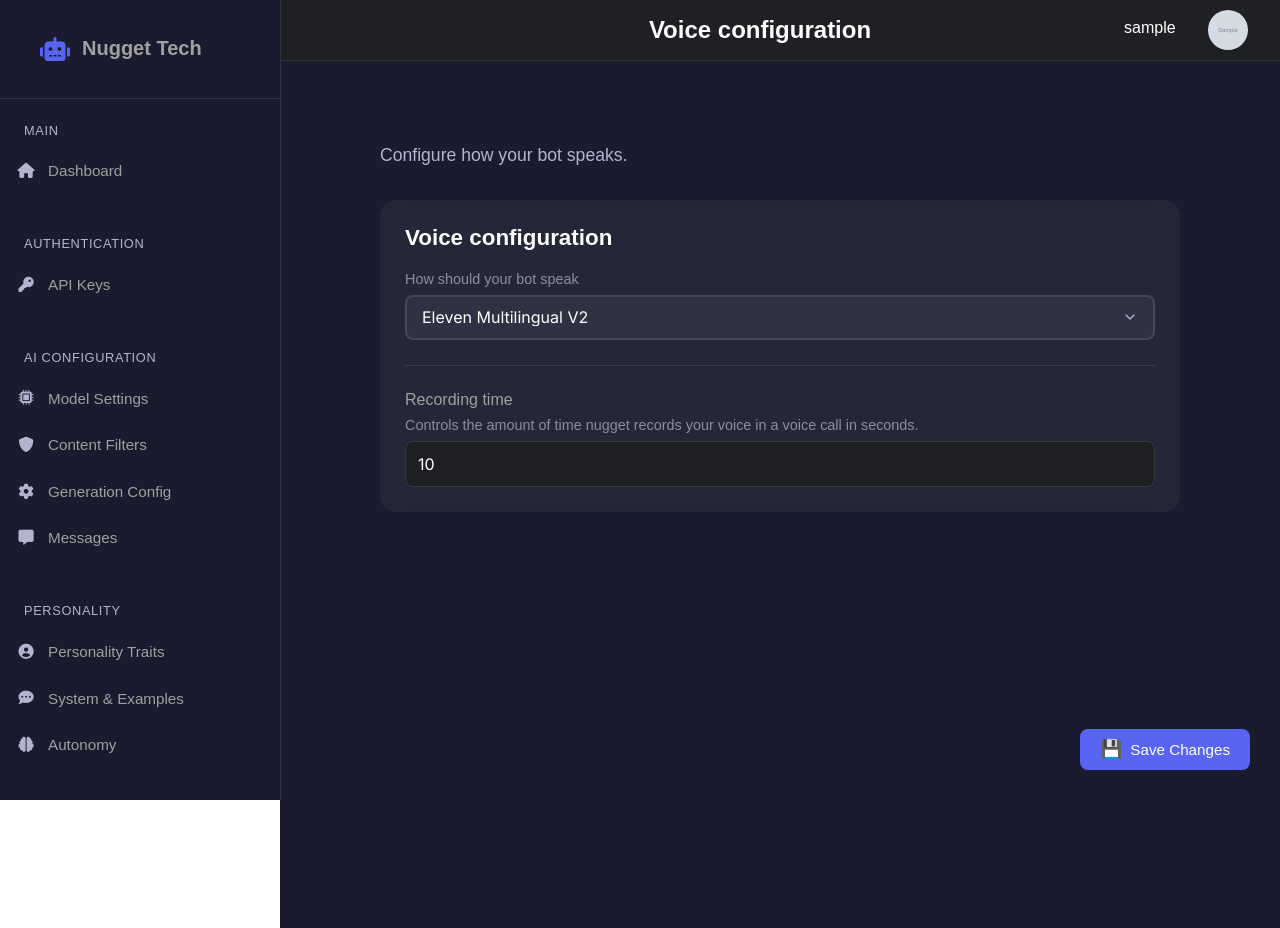
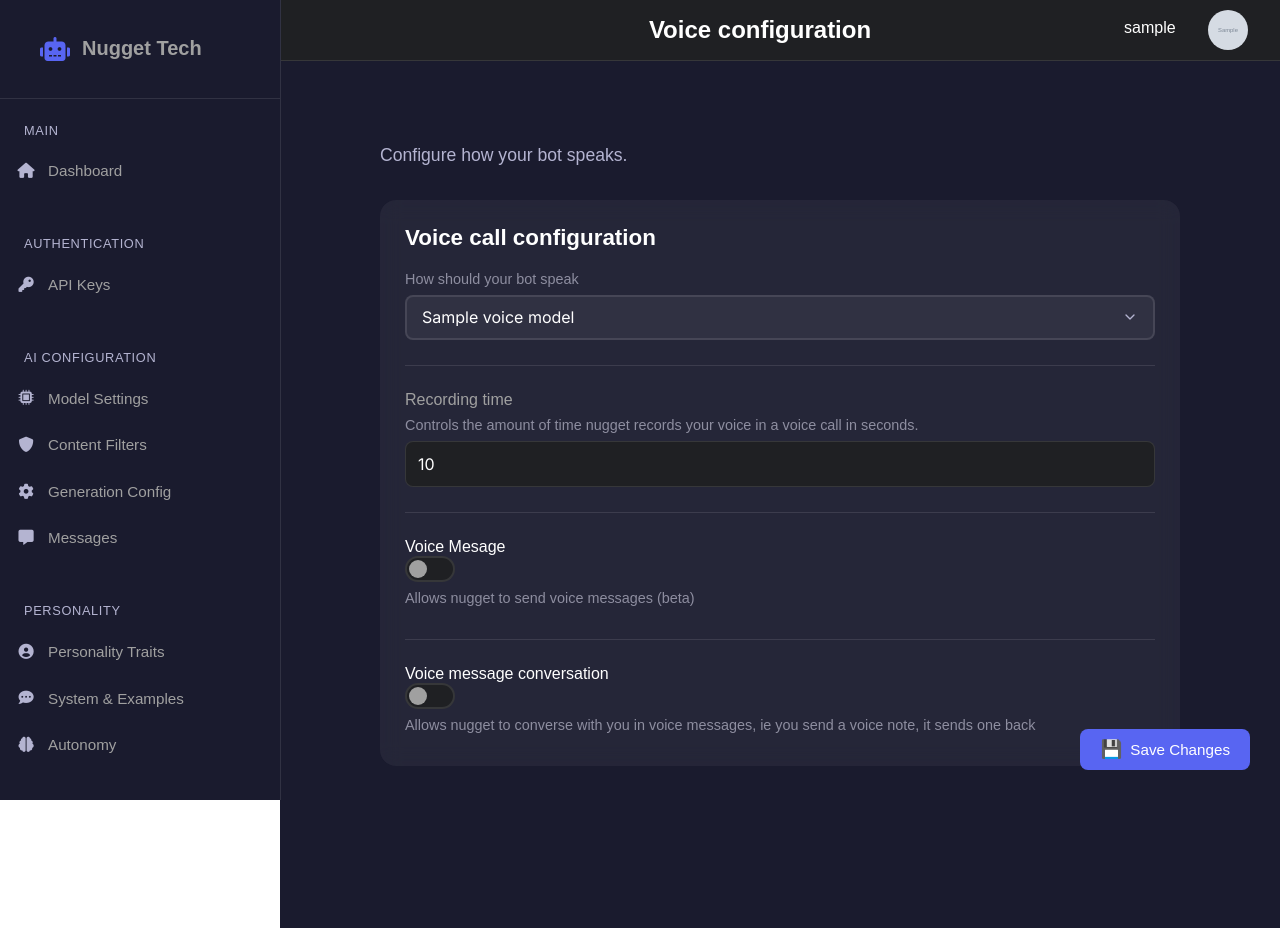
Before and after one commit to Nugget-Tech/Nugget-Panel, a Flask app: template app/templates/dashboard/features/voice.html in a window 1280 px wide. Run offline with Flask 3, Linux system fonts and the light colour scheme; the template is opened without the code that fills it: most values are stand-ins (such as "Sample title", 1, 10 or a date in 2020); grey boxes marked "Sample" are stand-in pictures.

Commit message:
Minor fixes- added new config options, fixed something else idr what

```diff
--- a/app/templates/dashboard/features/voice.html
+++ b/app/templates/dashboard/features/voice.html
@@ -14,21 +14,15 @@
     <form class="settings-form" id="voiceSettingsForm">
         <div class="settings-group">
             <div class="settings-card">
-                <h2 class="card-title">Voice configuration</h2>
+                <h2 class="card-title">Voice call configuration</h2>
 
                 <div class="form-group">
                     <label for=""></label>
                     <div class="input-description">How should your bot speak</div>
                     <select class="input select" id="voiceModel" name="vociceModel">
-                        <option value="">Eleven Multilingual V2</option>
-                        <option value="NEV">Eleven Flash V2.5</option>
-                        <option value="NEV">Eleven Turbo V2.5</option>
-                        <option value="NEV">Eleven Turbo V2</option>
-                        <option value="NEV">Eleven Flash V2</option>
-                        <option value="NEV">Eleven Multilingual V1</option>
-                        <option value="NEV">Eleven English V1</option>
-
-
+                        {% for voice_model in voice_models %}
+                            <option value="{{voice_model.model_id}}">{{voice_model.name}}</option>
+                        {% endfor %}
                     </select>
                 </div>
                 <div class="form-group">
@@ -38,6 +32,27 @@
                         <input type="number" class="input number" id="recording-time" name="recording-time"
                                value="10" min="0">
                     </div>
+                </div>
+                    <div class="form-group">
+                    <label for="voiceMessage" class="switch-label">
+                        <div class="switch-label-text">Voice Mesage</div>
+                        <div class="switch">
+                            <input type="checkbox" id="voiceMessage" name="voiceMessage">
+                            <span class="slider"></span>
+                        </div>
+                    </label>
+                    <div class="input-description">Allows nugget to send voice messages (beta)</div>
+                </div>
+                <div class="form-group">
+                    <label for="voiceMessageConvo" class="switch-label">
+                        <div class="switch-label-text">Voice message conversation</div>
+                        <div class="switch">
+                            <input type="checkbox" id="voiceMessageConvo" name="voiceMessageConvo">
+                            <span class="slider"></span>
+                        </div>
+                    </label>
+                    <div class="input-description">Allows nugget to converse with you in voice messages, ie you send a voice note, it sends one back</div>
+                </div>
                 </div>
             </div>
         </div>
@@ -133,6 +148,13 @@
         background-position: right 15px center;
     }
 
+
+    .input.select option {
+        background-color: #1e1e2f; /* Match your site's dark background */
+        color: #ffffff; /* Text color */
+        border: 1px solid #444; /* Optional: to match your theme */
+    }
+
     .form-actions {
         position: fixed;
         bottom: 30px;
--- a/requirements.txt
+++ b/requirements.txt
@@ -2,4 +2,5 @@ flask
 requests
 python-dotenv
 google-genai
+elevenlabs
 docker
```
Also changed, not shown: app/blueprints/dashboard/routes.py (+8 -3 lines), app/templates/dashboard/ai/filters.html (+14 -0 lines), 3 other files.
